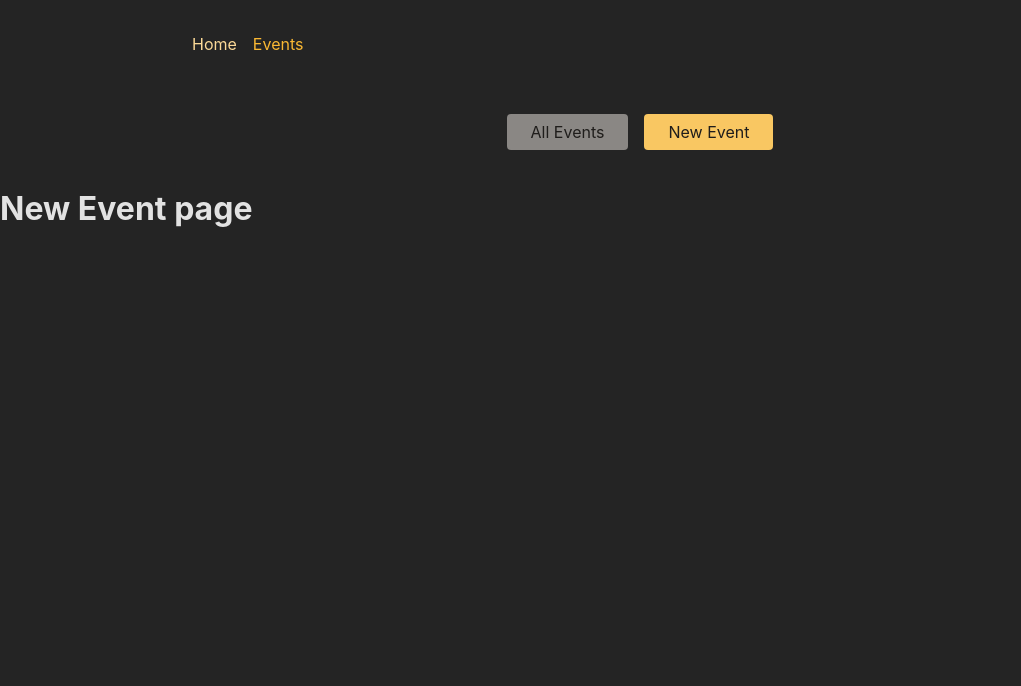
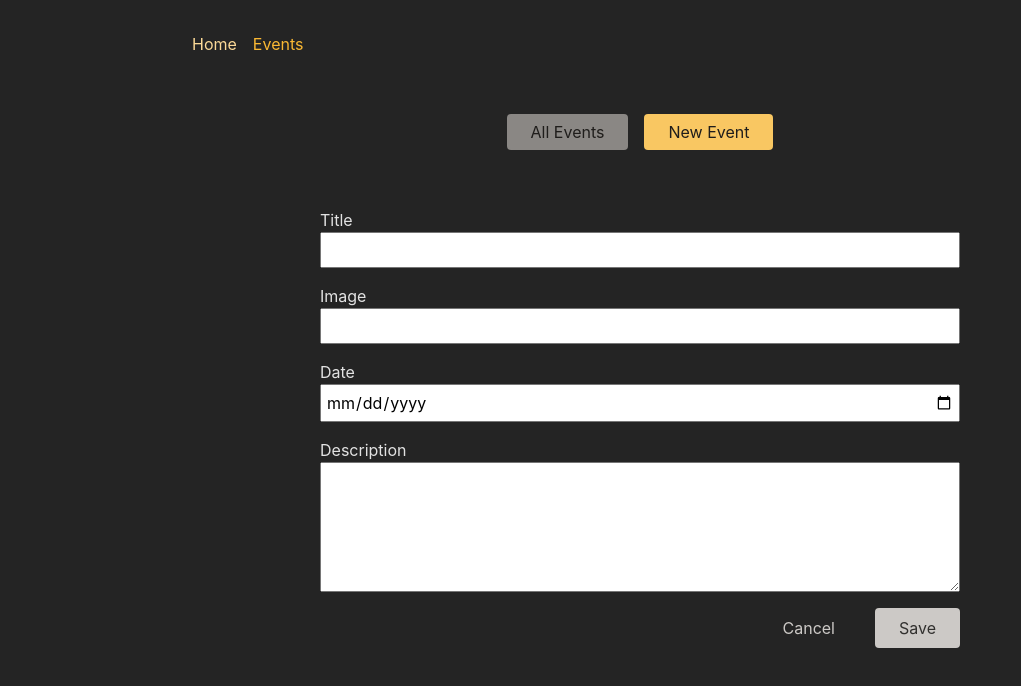
Before and after one commit to JayminShiroya07/event-app, a React (Create React App) app in the folder frontend/: page /events/new in a window 1280 px wide. Shown: the top 686 px of the page, without its empty margins (0-1021 px from the left). Built offline with nearby package versions, Linux system fonts and the light colour scheme.

Commit message:
add new events to backend; implement event creation and editing functionality; refactor event detail and form components

```diff
--- a/frontend/src/App.js
+++ b/frontend/src/App.js
@@ -1,29 +1,10 @@
-// Challenge / Exercise
-
-// 1. Add five new (dummy) page components (content can be simple <h1> elements)
-//    - HomePage
-//    - EventsPage
-//    - EventDetailPage
-//    - NewEventPage
-//    - EditEventPage
-// 2. Add routing & route definitions for these five pages
-//    - / => HomePage
-//    - /events => EventsPage
-//    - /events/<some-id> => EventDetailPage
-//    - /events/new => NewEventPage
-//    - /events/<some-id>/edit => EditEventPage
-// 3. Add a root layout that adds the <MainNavigation> component above all page components
-// 4. Add properly working links to the MainNavigation
-// 5. Ensure that the links in MainNavigation receive an "active" class when active
-// 6. Output a list of dummy events to the EventsPage
-//    Every list item should include a link to the respective EventDetailPage
-// 7. Output the ID of the selected event on the EventDetailPage
-// BONUS: Add another (nested) layout route that adds the <EventNavigation> component above all /events... page components
 import { RouterProvider, createBrowserRouter } from "react-router-dom";
 import HomePage from "./pages/Home";
-import EventsPage, {loader as eventLoader} from "./pages/Events";
-import EventDetailPage ,{loader as eventDetailLoader} from "./pages/EventDetail";
-import NewEventPage from "./pages/NewEven";
+import EventsPage, { loader as eventLoader } from "./pages/Events";
+import EventDetailPage, {
+  loader as eventDetailLoader,
+} from "./pages/EventDetail";
+import NewEventPage , {action as newEventAction} from "./pages/NewEven";
 import EditEventPage from "./pages/EditEvent";
 import RootLayout from "./pages/Root";
 import EventRootLayout from "./pages/EventsRoot";
@@ -33,7 +14,7 @@
   {
     path: "/",
     element: <RootLayout />,
-    errorElement: <ErrorPage/>,
+    errorElement: <ErrorPage />,
     children: [
       { index: true, element: <HomePage /> },
       {
@@ -43,24 +24,33 @@
           {
             index: true,
             element: <EventsPage />,
-            loader: eventLoader
+            loader: eventLoader,
           },
           {
             path: ":eventId",
-            element: <EventDetailPage />,
+            id : 'event-detail',
             loader: eventDetailLoader,
+            children: [
+              {
+                index: true,
+                element: <EventDetailPage />,
+              },
+              {
+                path: "edit",
+                element: <EditEventPage />
+              },
+            ],
           },
-          { path: "new", element: <NewEventPage /> },
-          { path: ":eventId/edit", element: <EditEventPage /> },
+          {
+            path: "new",
+            element: <NewEventPage />,
+            action : newEventAction
+          },
         ],
       },
     ],
   },
-],{
-  future: {
-    v7_startTransition: true, // Enable the future flag here
-  },
-});
+]);
 
 function App() {
   return <RouterProvider router={router}></RouterProvider>;
--- a/frontend/src/components/EventForm.js
+++ b/frontend/src/components/EventForm.js
@@ -1,4 +1,4 @@
-import { useNavigate } from 'react-router-dom';
+import { Form, useNavigate } from 'react-router-dom';
 
 import classes from './EventForm.module.css';
 
@@ -9,22 +9,30 @@
   }
 
   return (
-    <form className={classes.form}>
+    <Form method='post' className={classes.form}>
       <p>
         <label htmlFor="title">Title</label>
-        <input id="title" type="text" name="title" required />
+        <input id="title" type="text" name="title"
+          defaultValue={event ? event.title : ''}
+          required />
       </p>
       <p>
         <label htmlFor="image">Image</label>
-        <input id="image" type="url" name="image" required />
+        <input id="image" type="url" name="image"
+          defaultValue={event ? event.image : ''}
+          required />
       </p>
       <p>
         <label htmlFor="date">Date</label>
-        <input id="date" type="date" name="date" required />
+        <input id="date" type="date" name="date"
+          defaultValue={event ? event.date : ''}
+          required />
       </p>
       <p>
         <label htmlFor="description">Description</label>
-        <textarea id="description" name="description" rows="5" required />
+        <textarea id="description" name="description"
+          defaultValue={event ? event.description : ''}
+          rows="5" required />
       </p>
       <div className={classes.actions}>
         <button type="button" onClick={cancelHandler}>
@@ -32,7 +40,7 @@
         </button>
         <button>Save</button>
       </div>
-    </form>
+    </Form>
   );
 }
 
--- a/frontend/src/components/EventItem.js
+++ b/frontend/src/components/EventItem.js
@@ -1,3 +1,4 @@
+import { Link } from 'react-router-dom';
 import classes from './EventItem.module.css';
 
 function EventItem({ event }) {
@@ -12,7 +13,7 @@
       <time>{event.date}</time>
       <p>{event.description}</p>
       <menu className={classes.actions}>
-        <a href="edit">Edit</a>
+        <Link to='edit'>Edit</Link>
         <button onClick={startDeleteHandler}>Delete</button>
       </menu>
     </article>
--- a/frontend/src/pages/EditEvent.js
+++ b/frontend/src/pages/EditEvent.js
@@ -1,15 +1,14 @@
-import { useParams } from "react-router-dom"
+
+import { useRouteLoaderData } from 'react-router-dom'
+import EventForm from '../components/EventForm'
 
 export default function EditEventPage(){
-    const params = useParams();
+
+    const data = useRouteLoaderData('event-detail');
+
     return(
         <>
-            <h1>
-                Edit Event page
-            </h1>
-            <p>
-                Event Id : {params.eventId}
-            </p>
+            <EventForm event={data.event}/>
         </>
     )
 }
--- a/frontend/src/pages/Error.js
+++ b/frontend/src/pages/Error.js
@@ -14,7 +14,7 @@
         message = error.data.message;
     }
 
-    if(error.status == 404){
+    if(error.status === 404){
         title = 'Not Found!'
         message = 'Could not find resource or page.'
     }
--- a/frontend/src/pages/EventDetail.js
+++ b/frontend/src/pages/EventDetail.js
@@ -1,22 +1,20 @@
-import { json, useLoaderData } from "react-router-dom"
+import { useRouteLoaderData } from "react-router-dom"
+import { json } from 'react-router-dom';
 import EventItem from '../components/EventItem'
 
+
 export default function EventDetailPage(){
-
-    try{
-        const data = useLoaderData();
-        console.log(data)
-    }catch(error){
-        return <p>{error}</p>
-    }
-    return(
-        // <EventItem event={data.event} />
-        <p>hiii</p>
-    )
+  const data = useRouteLoaderData('event-detail');
+  console.log(data);
+  return (
+    <EventItem event={data.event} />
+    // <p>hii</p>
+  );
 }
 
-export async function loader(requset,params){
-    const id = params.eventId;
+export async function loader(requset){
+    console.log("response => ",requset)
+    const id = requset.params.eventId;
 
     const response = await fetch('http://localhost:8000/events/'+id);
 
--- a/frontend/src/pages/NewEven.js
+++ b/frontend/src/pages/NewEven.js
@@ -1,7 +1,42 @@
+import EventForm from "../components/EventForm";
+import { json, redirect } from "react-router-dom";
+
 export default function NewEventPage(){
+
+    function submitHandler(event){
+        event.preventDefault();
+    }
     return(
-        <h1>
-            New Event page
-        </h1>
+        <EventForm/>
     )
 }
+
+export async function  action({request,params}){
+
+
+    const data = await request.formData();
+
+    const eventData = {
+        title : data.get('title'),
+        image : data.get('image'),
+        date : data.get('date'),
+        description : data.get('description')
+    }
+
+    const response = await fetch('http://localhost:8000/events',{
+        method: 'POST',
+        headers : {
+            'Content-Type' : 'application/json'
+        },
+        body: JSON.stringify(eventData)
+    });
+
+    if(!response.ok){
+        throw json(
+            {message : 'could not save event.!'},
+            {status : 500}
+        );
+    }
+
+    return redirect('/events');
+}
--- a/frontend/src/pages/Root.js
+++ b/frontend/src/pages/Root.js
@@ -1,4 +1,4 @@
-import { Outlet, useNavigation } from "react-router-dom";
+import { Outlet } from "react-router-dom";
 import MainNavigation from "../components/MainNavigation";
 
 export default function RootLayout(){
```
Also changed, not shown: 1 other file (tests, documents, lock files or other folders).
